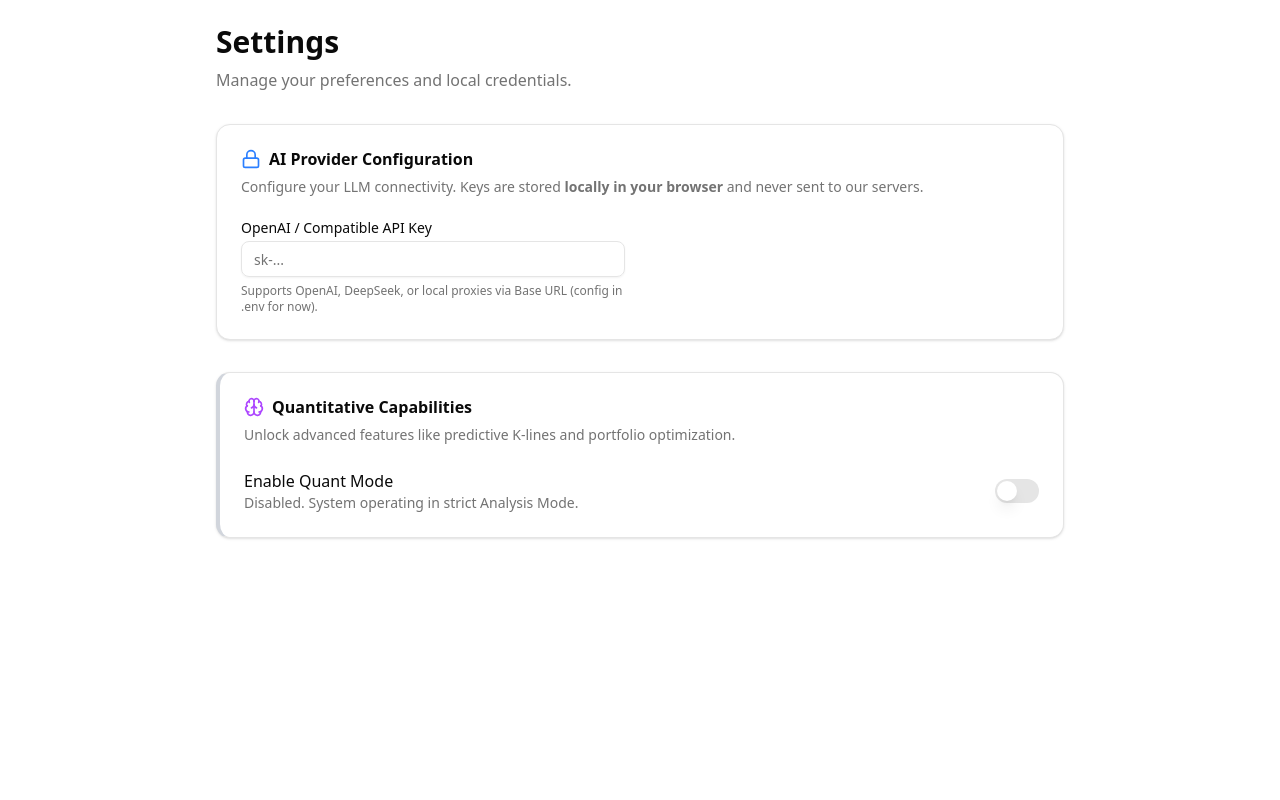
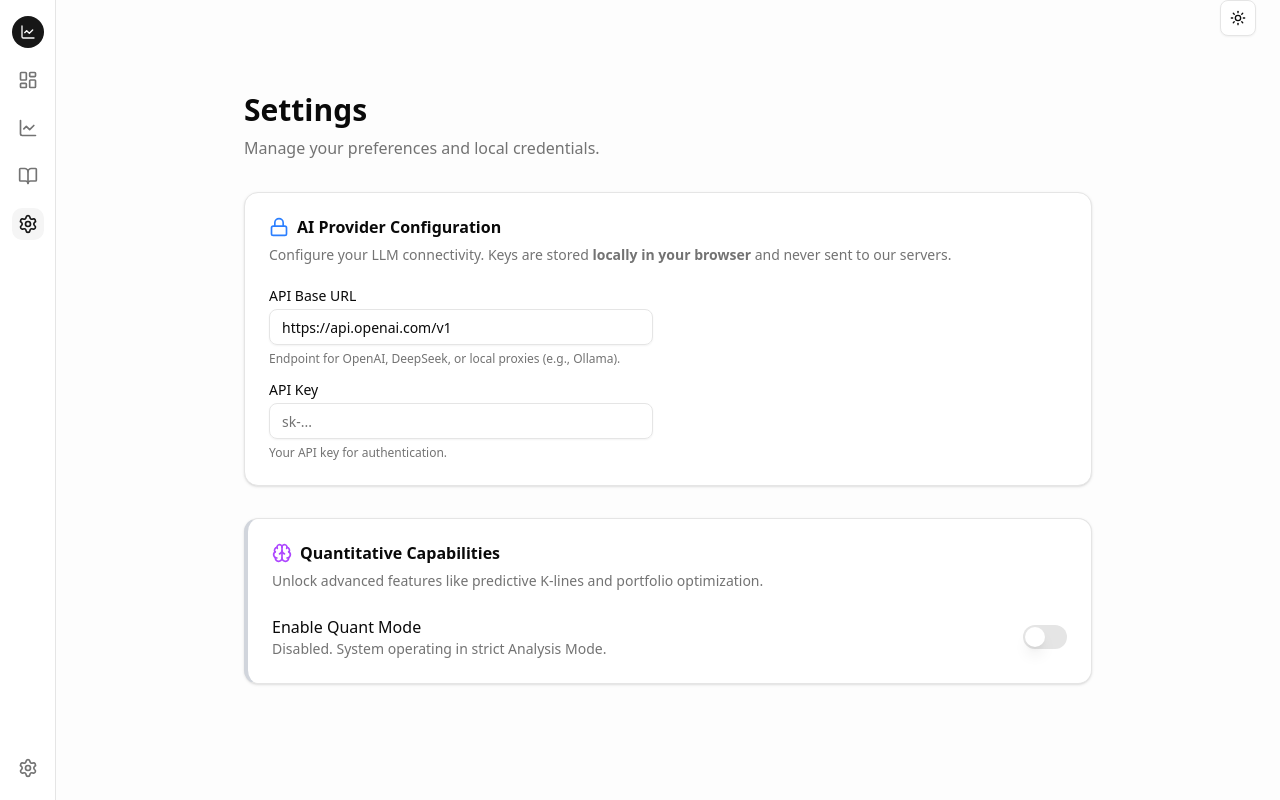
Before and after one commit to GhostXia/InvestLens, a Next.js app in the folder investlens-web/: page /settings in a window 1280 px wide. Built offline with nearby package versions, Linux system fonts and the light colour scheme.

Commit message:
feat: 实现设置页面以配置API密钥和量化模式，并增强后端网络可访问性，同时引入初始分析组件。

```diff
--- a/investlens-web/app/settings/page.tsx
+++ b/investlens-web/app/settings/page.tsx
@@ -2,6 +2,7 @@
 
 import { useState } from "react"
 import { useSettingsStore } from "@/lib/store/settings"
+import { AppShell } from "@/components/layout/app-shell"
 import { Card, CardContent, CardDescription, CardHeader, CardTitle } from "@/components/ui/card"
 import { Input } from "@/components/ui/input"
 import { Label } from "@/components/ui/label"
@@ -25,7 +26,7 @@ import { Brain, Lock, ShieldAlert } from "lucide-react"
  * 2. Quant Mode (High-risk features)
  */
 export default function SettingsPage() {
-    const { apiKey, setApiKey, quantModeEnabled, setQuantModeEnabled } = useSettingsStore()
+    const { apiKey, setApiKey, baseUrl, setBaseUrl, quantModeEnabled, setQuantModeEnabled } = useSettingsStore()
     const [showRiskDialog, setShowRiskDialog] = useState(false)
 
     const handleQuantToggle = (checked: boolean) => {
@@ -44,6 +45,7 @@ export default function SettingsPage() {
     }
 
     return (
+        <AppShell>
             <div className="max-w-4xl mx-auto space-y-8 p-6">
                 <div className="space-y-2">
                     <h1 className="text-3xl font-bold">Settings</h1>
@@ -63,7 +65,20 @@ export default function SettingsPage() {
                     </CardHeader>
                     <CardContent className="space-y-4">
                         <div className="grid w-full max-w-sm items-center gap-1.5">
-                        <Label htmlFor="api-key">OpenAI / Compatible API Key</Label>
+                            <Label htmlFor="base-url">API Base URL</Label>
+                            <Input
+                                type="text"
+                                id="base-url"
+                                placeholder="https://api.openai.com/v1"
+                                value={baseUrl}
+                                onChange={(e) => setBaseUrl(e.target.value)}
+                            />
+                            <p className="text-xs text-muted-foreground">
+                                Endpoint for OpenAI, DeepSeek, or local proxies (e.g., Ollama).
+                            </p>
+                        </div>
+                        <div className="grid w-full max-w-sm items-center gap-1.5">
+                            <Label htmlFor="api-key">API Key</Label>
                             <Input
                                 type="password"
                                 id="api-key"
@@ -72,7 +87,7 @@ export default function SettingsPage() {
                                 onChange={(e) => setApiKey(e.target.value)}
                             />
                             <p className="text-xs text-muted-foreground">
-                            Supports OpenAI, DeepSeek, or local proxies via Base URL (config in .env for now).
+                                Your API key for authentication.
                             </p>
                         </div>
                     </CardContent>
@@ -113,7 +128,8 @@ export default function SettingsPage() {
                                 <ShieldAlert className="h-6 w-6" />
                                 Use with Excessive Caution
                             </DialogTitle>
-                        <DialogDescription className="space-y-4 pt-4 text-foreground">
+                            <DialogDescription className="space-y-4 pt-4 text-foreground" asChild>
+                                <div className="space-y-4">
                                     <p>
                                         By enabling <strong>Quant Mode</strong>, you gain access to predictive models and trade-like signals.
                                         Please confirm you understand the following:
@@ -129,6 +145,7 @@ export default function SettingsPage() {
                                             The author (and the AI) assumes <strong>no responsibility</strong> for any financial losses incurred based on these outputs.
                                         </li>
                                     </ul>
+                                </div>
                             </DialogDescription>
                         </DialogHeader>
                         <DialogFooter>
@@ -142,5 +159,6 @@ export default function SettingsPage() {
                     </DialogContent>
                 </Dialog>
             </div>
+        </AppShell>
     )
 }
--- a/investlens-web/components/features/analysis/dashboard.tsx
+++ b/investlens-web/components/features/analysis/dashboard.tsx
@@ -9,6 +9,7 @@ import { Skeleton } from "@/components/ui/skeleton"
 import { Brain, LineChart, MessageSquare, AlertTriangle } from "lucide-react"
 import ReactMarkdown from 'react-markdown'
 import { useSettingsStore } from "@/lib/store/settings"
+import { getApiUrl } from "@/lib/api-config"
 
 interface AnalysisDashboardProps {
     ticker: string
@@ -42,7 +43,7 @@ export function AnalysisDashboard({ ticker }: AnalysisDashboardProps) {
             setError(null)
             try {
                 // 1. Fetch Market Data
-                const quoteRes = await fetch(`http://localhost:8000/api/v1/quote/${ticker}`)
+                const quoteRes = await fetch(getApiUrl(`/api/v1/quote/${ticker}`))
                 if (!quoteRes.ok) throw new Error("Failed to fetch market data")
                 const quote = await quoteRes.json()
                 if (quote.error) throw new Error(quote.error)
@@ -50,7 +51,7 @@ export function AnalysisDashboard({ ticker }: AnalysisDashboardProps) {
                 setLoading(false) // Header can show now
 
                 // 2. Fetch Consensus Analysis
-                const analysisRes = await fetch("http://localhost:8000/api/v1/analyze", {
+                const analysisRes = await fetch(getApiUrl("/api/v1/analyze"), {
                     method: "POST",
                     headers: { "Content-Type": "application/json" },
                     body: JSON.stringify({
--- a/investlens-web/components/features/system/status.tsx
+++ b/investlens-web/components/features/system/status.tsx
@@ -3,6 +3,7 @@
 import { useEffect, useState } from "react"
 import { Badge } from "@/components/ui/badge"
 import { Activity } from "lucide-react"
+import { getApiUrl } from "@/lib/api-config"
 
 /**
  * SystemStatus Component
@@ -23,11 +24,11 @@ export function SystemStatus() {
     useEffect(() => {
         /**
          * Polling function to hit the backend health endpoint.
-         * Expects a 200 OK from `http://localhost:8000/health`.
+         * Expects a 200 OK from getApiUrl("/health").
          */
         const checkHealth = async () => {
             try {
-                const res = await fetch("http://localhost:8000/health")
+                const res = await fetch(getApiUrl("/health"))
                 if (res.ok) {
                     setStatus("online")
                 } else {
--- /dev/null
+++ b/investlens-web/lib/api-config.ts
@@ -0,0 +1,18 @@
+/**
+ * API Configuration Utility
+ *
+ * Provides centralized logic for determining the backend API URL.
+ * Automatically adapts to the current environment (Localhost vs Network).
+ */
+
+export const getApiUrl = (path: string = "") => {
+    // If we're on the client side, we can use window.location
+    if (typeof window !== "undefined") {
+        const hostname = window.location.hostname;
+        // Assume backend is on port 8000 on the same host
+        return `http://${hostname}:8000${path.startsWith("/") ? path : `/${path}`}`;
+    }
+
+    // Fallback for SSR
+    return `http://localhost:8000${path.startsWith("/") ? path : `/${path}`}`;
+};
--- a/investlens-web/lib/store/settings.ts
+++ b/investlens-web/lib/store/settings.ts
@@ -3,8 +3,10 @@ import { persist } from 'zustand/middleware'
 
 interface SettingsState {
     apiKey: string
+    baseUrl: string
     quantModeEnabled: boolean
     setApiKey: (key: string) => void
+    setBaseUrl: (url: string) => void
     setQuantModeEnabled: (enabled: boolean) => void
 }
 
@@ -22,8 +24,10 @@ export const useSettingsStore = create<SettingsState>()(
     persist(
         (set) => ({
             apiKey: "",
+            baseUrl: "https://api.openai.com/v1",
             quantModeEnabled: false,
             setApiKey: (key) => set({ apiKey: key }),
+            setBaseUrl: (url) => set({ baseUrl: url }),
             setQuantModeEnabled: (enabled) => set({ quantModeEnabled: enabled }),
         }),
         {
```
Also changed, not shown: investlens-web/components/features/analysis/price-chart.tsx (+4 -3 lines), 1 other file (tests, documents, lock files or other folders). Lines whose indentation alone changed are shown as unchanged.
